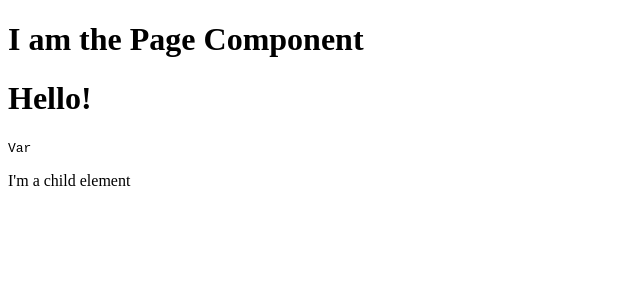
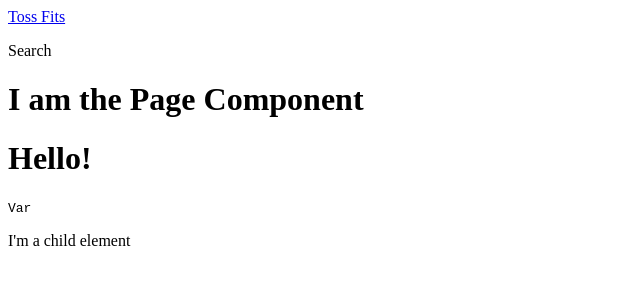
Before and after one commit to PJMantoss/tossFits, a Next.js app in the folder frontend/: page / in a window 1280 px wide. Shown: the top 300 px of the page, without its empty margins (0-640 px from the left). Built offline with nearby package versions, Linux system fonts and the light colour scheme.

Commit message:
update Header component

```diff
--- a/frontend/components/Header.js
+++ b/frontend/components/Header.js
@@ -3,7 +3,13 @@ import React from 'react';
 function Header() {
   return (
     <header>
-        <div className='bar'></div>
+        <div className='bar'>
+            <a href='#'>Toss Fits</a>
+        </div>
+
+        <div className='sub-bar'>
+            <p>Search</p>
+        </div>
     </header>
   )
 }
```
